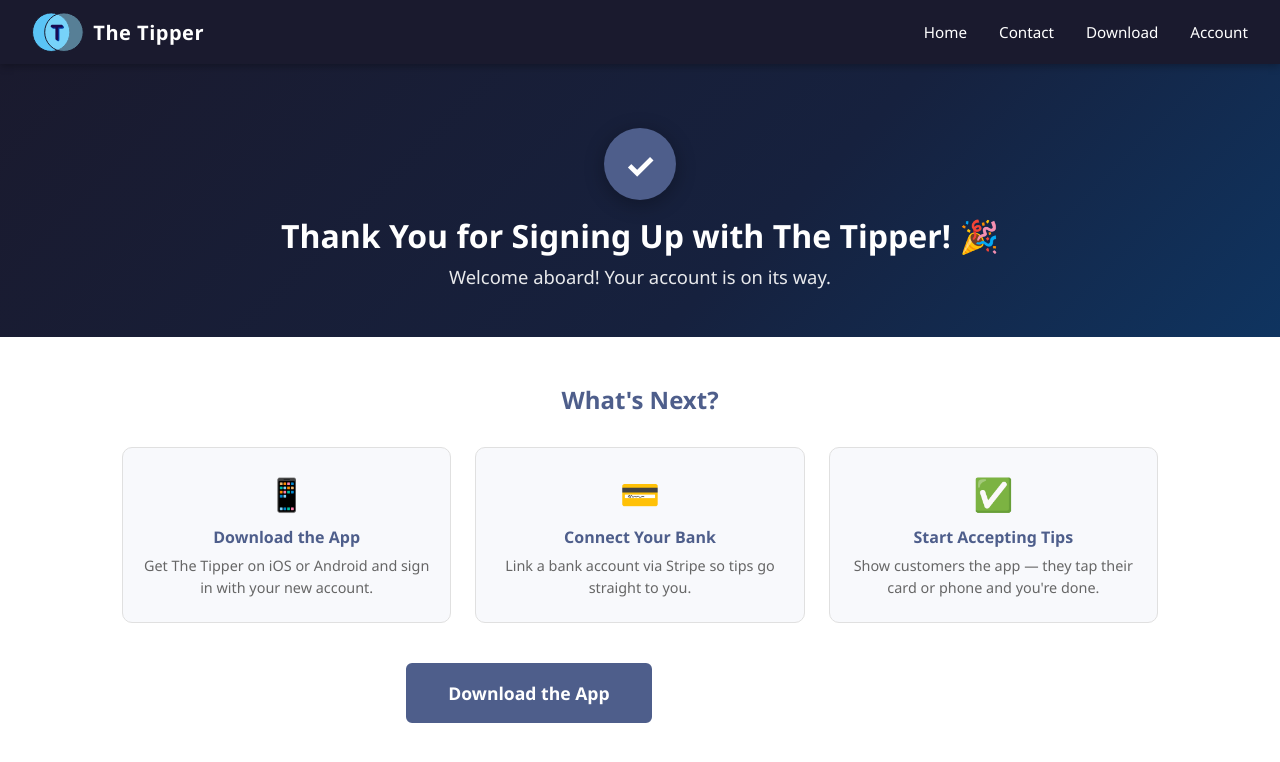
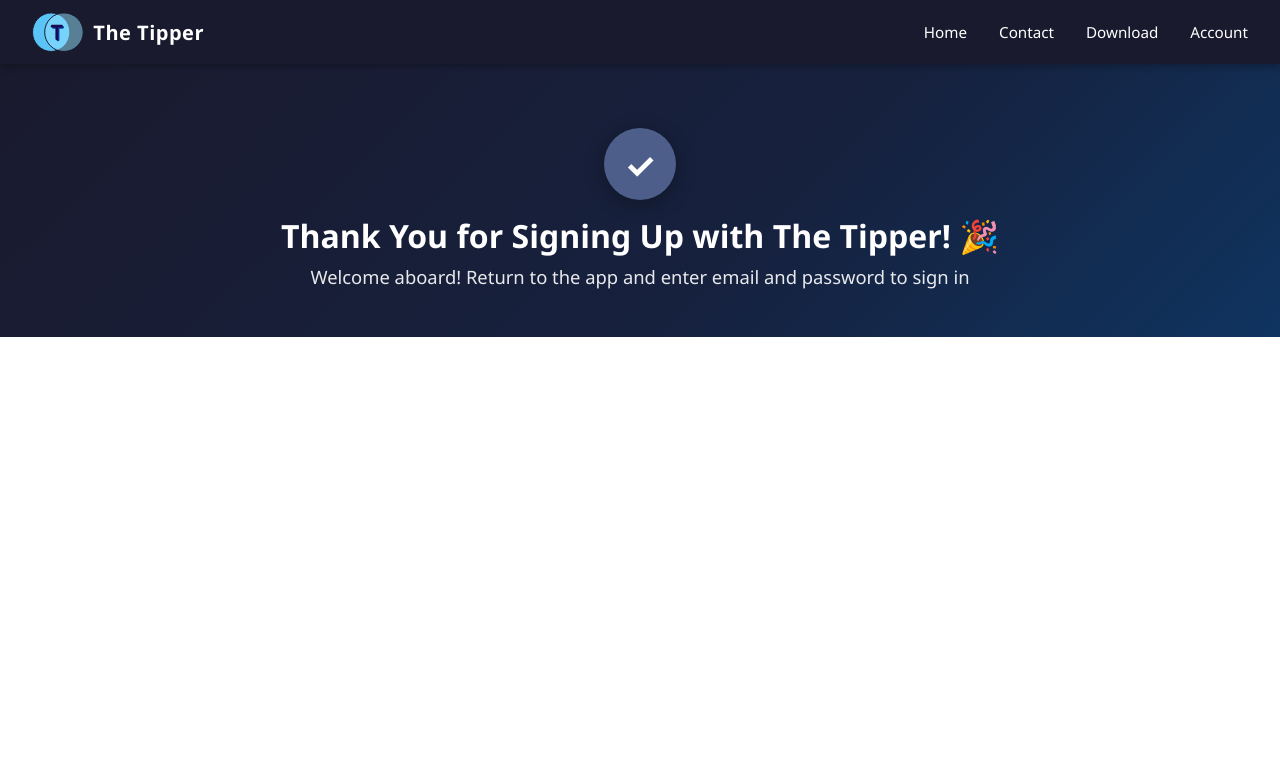
Before and after one commit to lrussow/tipper-web, an Angular app in the folder frontend/: page /confirm in a window 1280 px wide. Shown: the top 762 px of the page. Built offline with nearby package versions, Linux system fonts and the light colour scheme; no server answers.

Commit message:
Show confirm message

```diff
--- a/frontend/src/app/pages/confirm/confirm.html
+++ b/frontend/src/app/pages/confirm/confirm.html
@@ -5,27 +5,3 @@
 		<p class="subheadline">{{ vm.subheadline }}</p>
 	</div>
 </section>
-
-<section class="next-steps">
-	<div class="container">
-		<h2>What's Next?</h2>
-		<div class="steps-grid">
-			@for (step of vm.steps; track step.title) {
-				<div class="step-card">
-					<span class="step-icon">{{ step.icon }}</span>
-					<h3>{{ step.title }}</h3>
-					<p>{{ step.desc }}</p>
-				</div>
-			}
-		</div>
-
-		<div class="cta-block">
-			<a id="confirm-download" [routerLink]="vm.downloadUrl" class="btn btn-primary btn-lg">
-				Download the App
-			</a>
-			<a id="confirm-home" routerLink="/" class="btn btn-outline btn-lg">
-				Back to Home
-			</a>
-		</div>
-	</div>
-</section>
--- a/frontend/src/app/viewmodels/confirm.view-model.ts
+++ b/frontend/src/app/viewmodels/confirm.view-model.ts
@@ -1,22 +1,4 @@
 export class ConfirmViewModel {
 	readonly headline = 'Thank You for Signing Up with The Tipper! 🎉';
-	readonly subheadline = 'Welcome aboard! Your account is on its way.';
-	readonly steps: { icon: string; title: string; desc: string }[] = [
-		{
-			icon: '📱',
-			title: 'Download the App',
-			desc: 'Get The Tipper on iOS or Android and sign in with your new account.',
-		},
-		{
-			icon: '💳',
-			title: 'Connect Your Bank',
-			desc: 'Link a bank account via Stripe so tips go straight to you.',
-		},
-		{
-			icon: '✅',
-			title: 'Start Accepting Tips',
-			desc: "Show customers the app — they tap their card or phone and you're done.",
-		},
-	];
-	readonly downloadUrl = '/download';
+	readonly subheadline = 'Welcome aboard! Return to the app and enter email and password to sign in';
 }
--- a/frontend/src/environments/environment.ts
+++ b/frontend/src/environments/environment.ts
@@ -1,4 +1,5 @@
 export const environment = {
 	production: true,
 	tipperApiBase: '/tipper',
+	appVersion: '1.0.6',
 };
```
